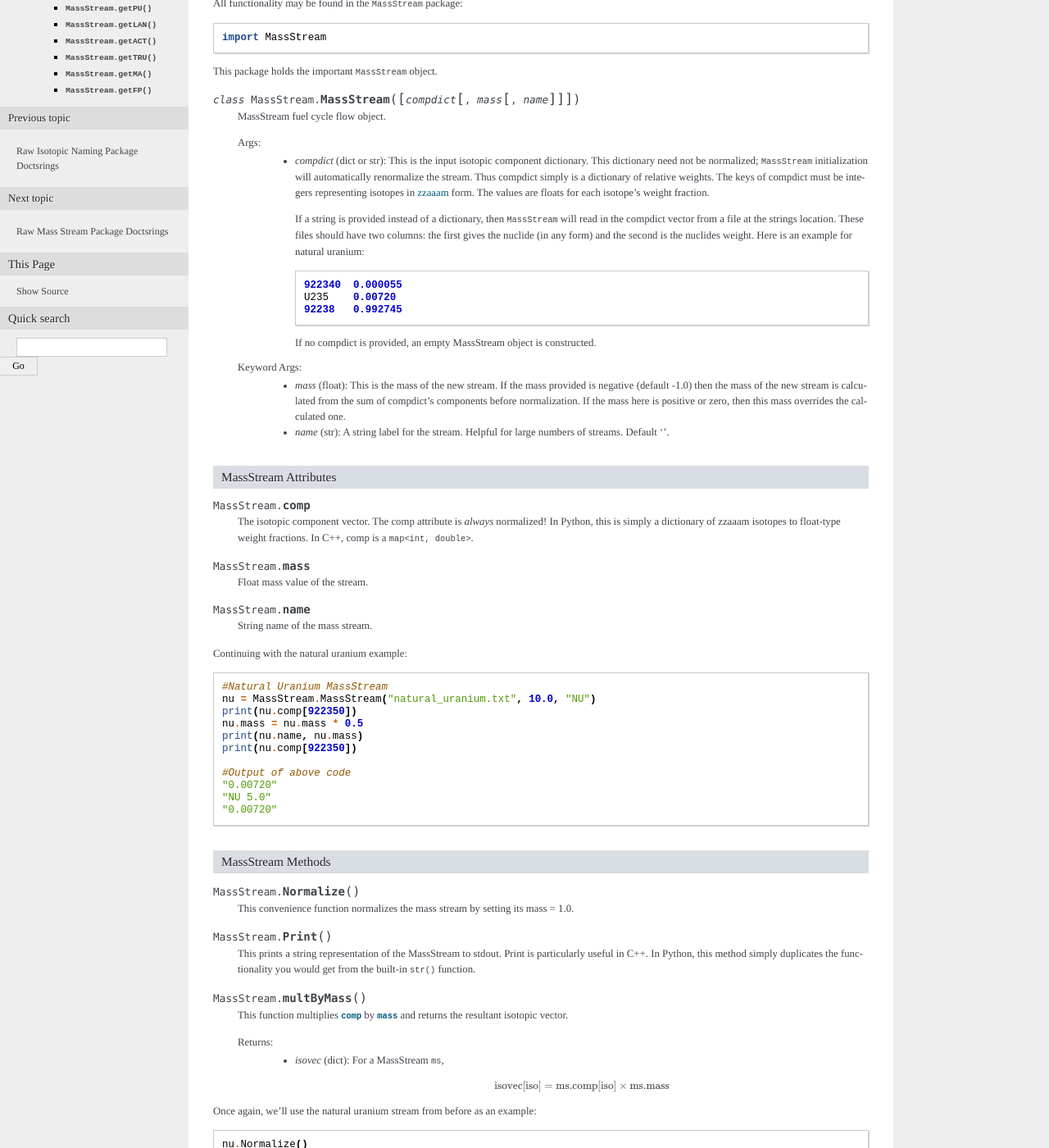
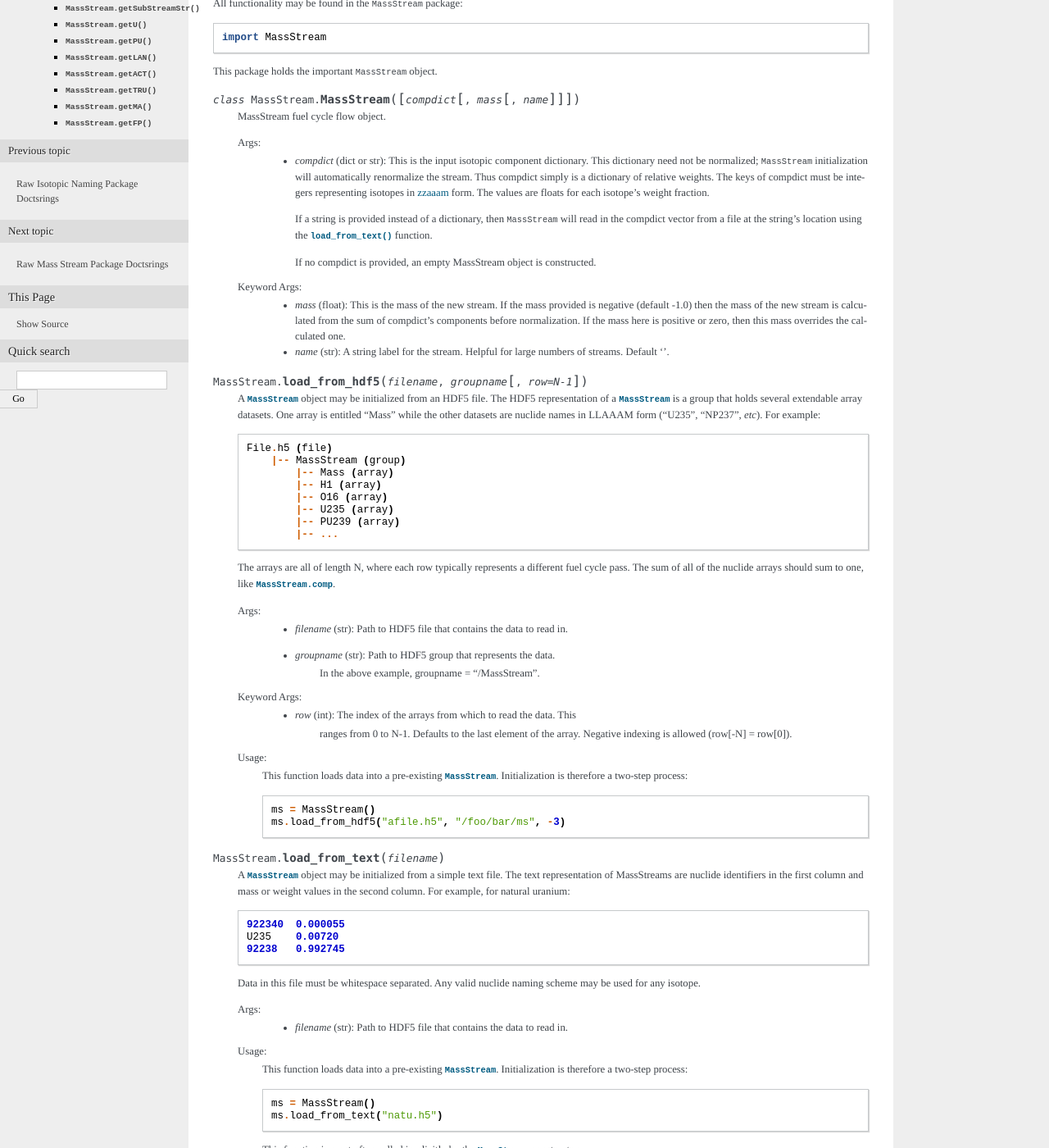
Before and after one commit to bright-dev/bright, a Sphinx documentation site: the page built from doc/source/MassStream.rst, in a window 1280 px wide and 1400 px high, scrolled down 400 px. Shown: the whole window at 82% size. Built offline with Sphinx 7.4.7, drawn with Linux system fonts in a browser that asks for light colours; formulas are drawn with MathJax 3; some of the changed text lies outside the part shown.

Commit message:
MassStream load_from_text() and load_from_hdf5() documentation and unit tests added.

```diff
--- a/doc/source/MassStream.rst
+++ b/doc/source/MassStream.rst
@@ -39,13 +39,8 @@
         each isotope's weight fraction.
 
         If a string is provided instead of a dictionary, then ``MassStream`` will
-        read in the compdict vector from a file at the strings location.  These
-        files should have two columns: the first gives the nuclide (in any form)
-        and the second is the nuclides weight.  Here is an example for natural uranium::
-
-            922340  0.000055
-            U235    0.00720
-            92238   0.992745
+        read in the compdict vector from a file at the string's location using
+        the :meth:`load_from_text` function.
 
         If no compdict is provided, an empty MassStream object is constructed.
 
@@ -58,7 +53,70 @@
         streams. Default ''.
 
 
+.. method:: MassStream.load_from_hdf5(filename, groupname[, row=N-1])
 
+    A :class:`MassStream` object may be initialized from an HDF5 file.
+    The HDF5 representation of a :class:`MassStream` is a group that holds several
+    extendable array datasets.  One array is entitled "Mass" while the other datasets
+    are nuclide names in LLAAAM form ("U235", "NP237", *etc*).  For example::
+
+        File.h5 (file)
+            |-- MassStream (group)
+                |-- Mass (array)
+                |-- H1 (array)
+                |-- O16 (array)
+                |-- U235 (array)
+                |-- PU239 (array)
+                |-- ...
+
+    The arrays are all of length N, where each row typically represents a different
+    fuel cycle pass.  The sum of all of the nuclide arrays should sum to one, like
+    :attr:`MassStream.comp`.
+
+    Args:
+        * `filename`  (str): Path to HDF5 file that contains the data to read in.
+        * `groupname` (str): Path to HDF5 group that represents the data.
+            In the above example, groupname = "/MassStream".
+
+    Keyword Args:
+        * `row` (int): The index of the arrays from which to read the data.  This
+            ranges from 0 to N-1.  Defaults to the last element of the array.
+            Negative indexing is allowed (row[-N] = row[0]).
+
+    Usage:
+        This function loads data into a pre-existing :class:`MassStream`.
+        Initialization is therefore a two-step process::
+
+            ms = MassStream()
+            ms.load_from_hdf5("afile.h5", "/foo/bar/ms", -3)
+
+
+.. method:: MassStream.load_from_text(filename)
+
+    A :class:`MassStream` object may be initialized from a simple text file.
+    The text representation of MassStreams are nuclide identifiers in the
+    first column and mass or weight values in the second column.  For example,
+    for natural uranium::
+
+        922340  0.000055
+        U235    0.00720
+        92238   0.992745
+
+    Data in this file must be whitespace separated.  Any valid nuclide naming
+    scheme may be used for any isotope.
+
+    Args:
+        * `filename`  (str): Path to HDF5 file that contains the data to read in.
+
+    Usage:
+        This function loads data into a pre-existing :class:`MassStream`.
+        Initialization is therefore a two-step process::
+
+            ms = MassStream()
+            ms.load_from_text("natu.h5")
+
+        This function is most often called implicitly by the
+        :class:`MassStream` constructor.
 
 .. _MassStream_Attributes:
 
```
Also changed, not shown: 1 other file.
